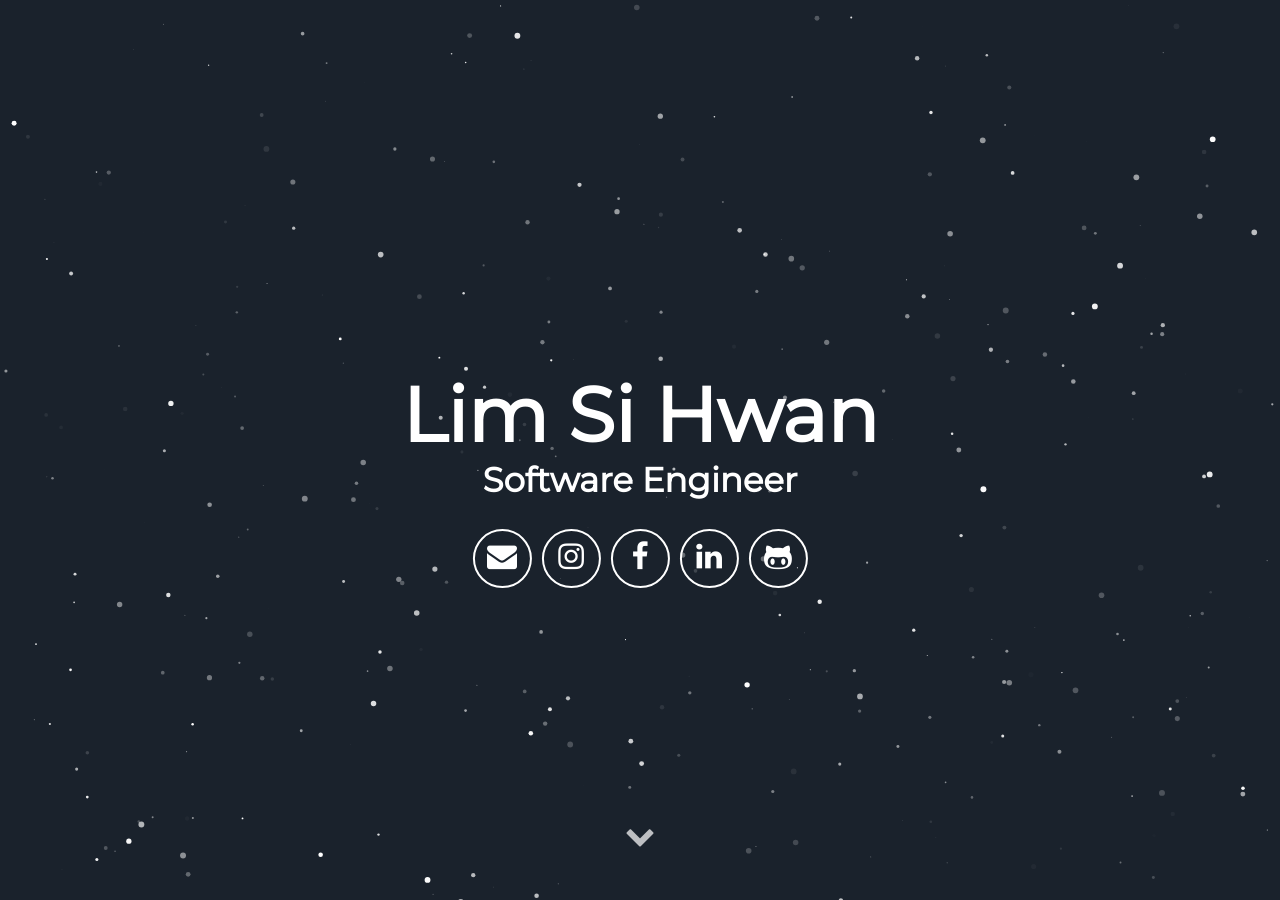
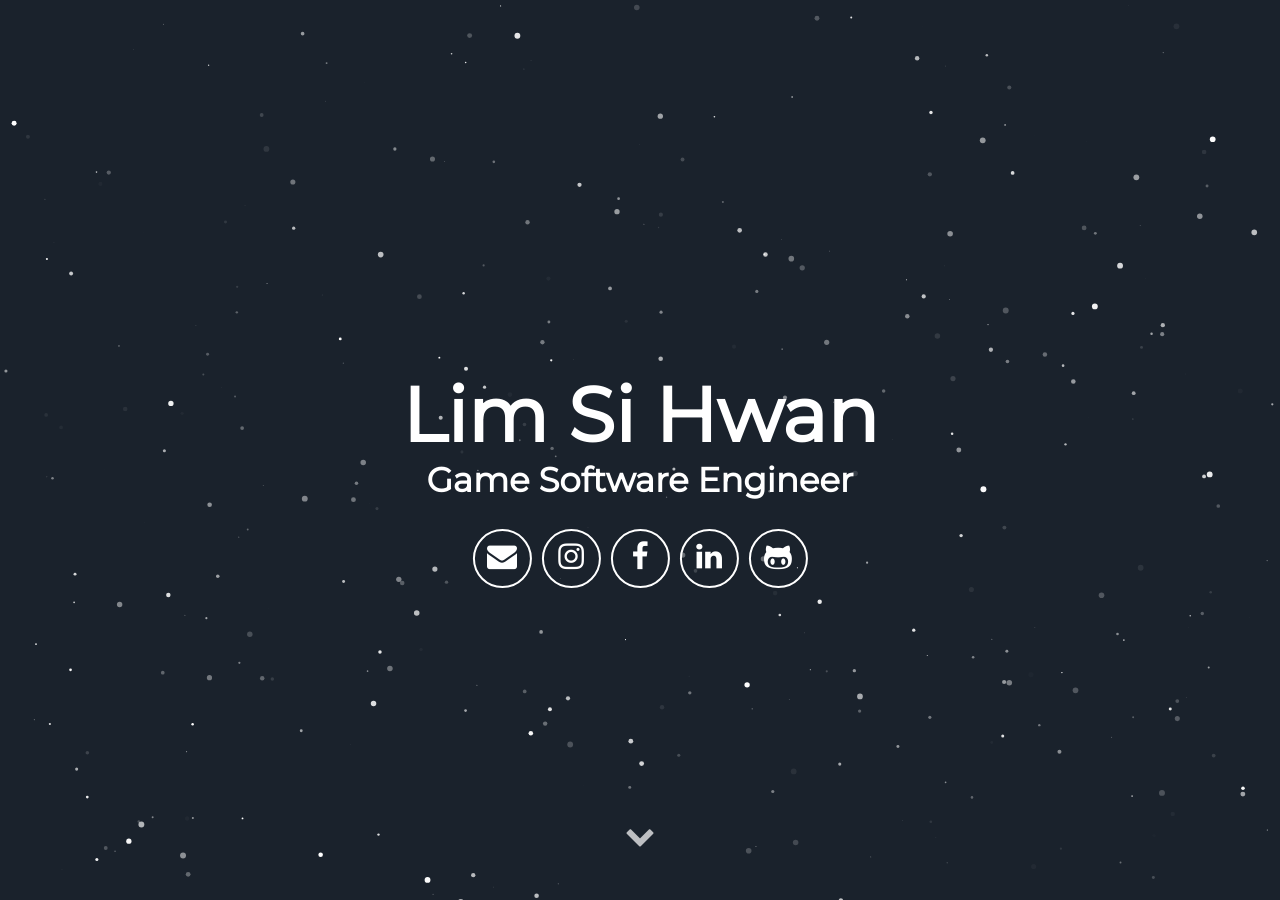
Before and after one commit to LimSiHwan/LimSiHwan.github.io, a Jekyll site: the page built from index.html, in a window 1280 px wide and 900 px high. Built offline with Jekyll 4.4.1, drawn with Linux system fonts in a browser that asks for light colours; some web fonts are replaced.

Commit message:
Update _config.yml

```diff
--- a/_config.yml
+++ b/_config.yml
@@ -7,7 +7,7 @@ description: Blog..
 # User settings
 username: Lim Si Hwan
 user_description: I'm a nomad Software Engineer, always searching for the next challenge; no task is too scary nor too difficult. Lately I have been immersed in the <b>crypto-world</b> working for Radix, a London based startup trying to create the next massive scalable DLT.. I'm one of the two guys behind all the JS related stuff. Visit my blog here":" <a href="https://mauriciourraco.com" target="_blank">https://mauriciourraco.com</a>
-user_title: Software Engineer
+user_title: Game Software Engineer
 email: tlghks1009@gmail.com
 # twitter_username: lorem_ipsum
 # github_username:  lorem_ipsum
```
